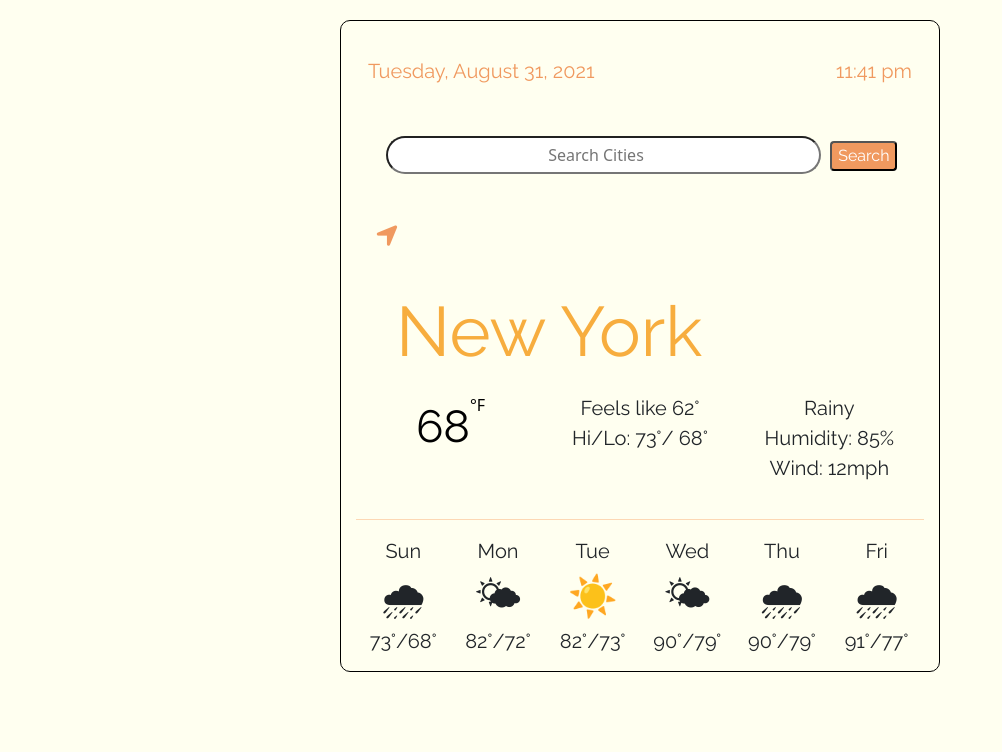
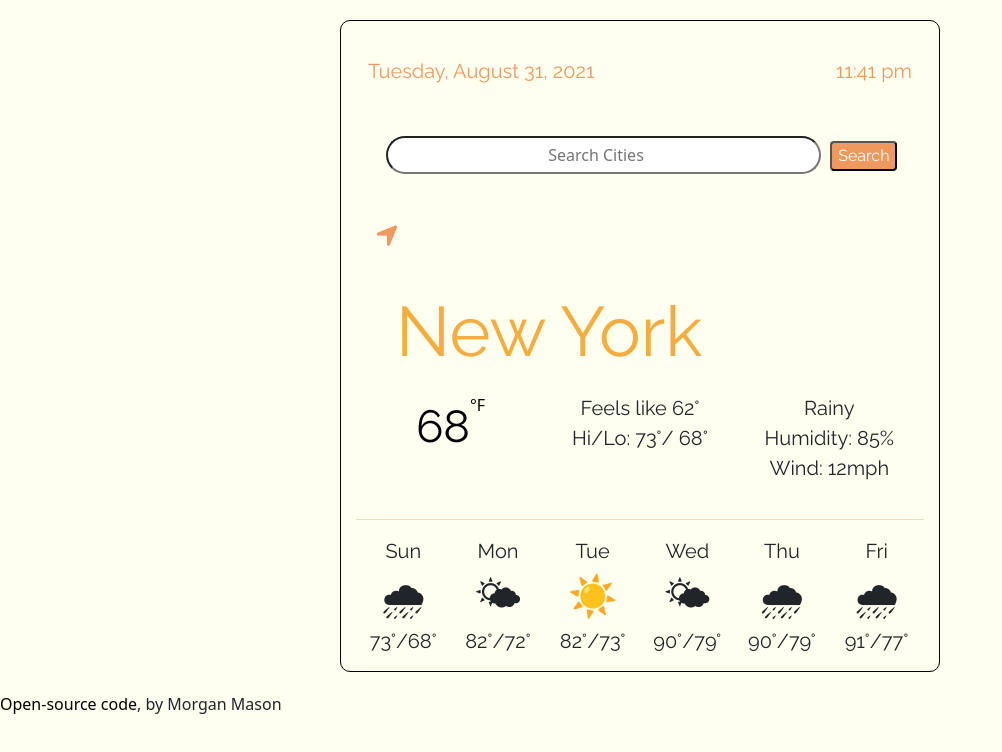
Before and after one commit to masonmol/Weather-App, a plain HTML site: page index.html in a window 1280 px wide. Shown: the whole page, without its empty margins (0-1002 px from the left). Drawn offline with nearby package versions, Linux system fonts and the light colour scheme.

Commit message:
Updated HTML with open-source code link

```diff
--- a/index.html
+++ b/index.html
@@ -141,6 +141,15 @@
         </div>
       </div>
     </div>
+    <footer>
+      <a
+        class="gitHub-link"
+        href="https://github.com/masonmol/Weather-App"
+        target="_blank"
+      >
+        Open-source code</a
+      >, by Morgan Mason
+    </footer>
   </body>
   <script src="src/index.js"></script>
 </html>
```
